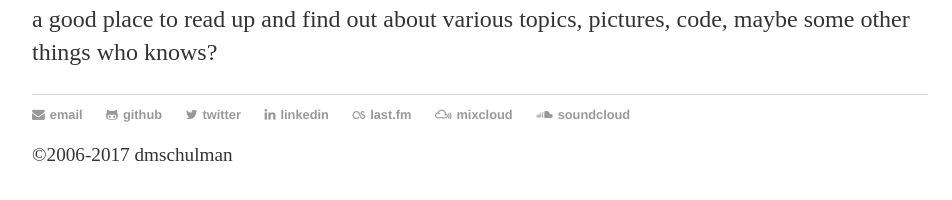
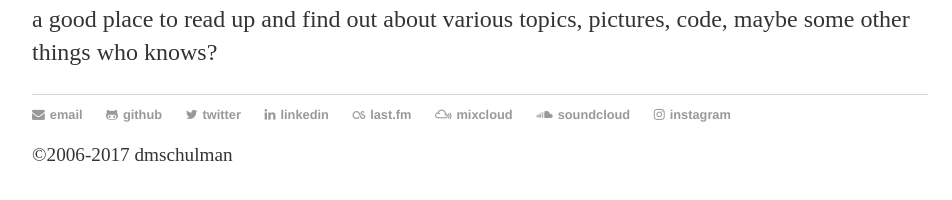
Before and after one commit to dmschulman/dmschulman.github.io, a Jekyll site: the page built from index.html, in a window 1280 px wide. Shown: the part 262-462 px from the top of the page, without its empty margins (160-1112 px from the left). Built offline with Jekyll 4.4.1, drawn with Linux system fonts in a browser that asks for light colours.

Commit message:
Update footer.html

```diff
--- a/_includes/footer.html
+++ b/_includes/footer.html
@@ -6,5 +6,6 @@
 					<li><a href="https://www.last.fm/user/dmschulman" title="last.fm" target="_blank"><i class="fa fa-lastfm"></i>last.fm</a></li>
 					<li><a href="https://www.mixcloud.com/khybersound" title="Mixcloud Khyber" target="_blank"><i class="fa fa-mixcloud"></i>Mixcloud</a></li>
 					<li><a href="https://soundcloud.com/khybersound" title="Soundcloud Khyber" target="_blank"><i class="fa fa-soundcloud"></i>Soundcloud</a></li>
+					<li><a href="https://www.instagram.com/khybersound/" title="Instagram" target="_blank"><i class="fa fa-instagram"></i>Instagram</a></li>
 				</ul>
 				<p>&copy;2006-{{ site.time | date: '%Y' }} dmschulman</p>
```
